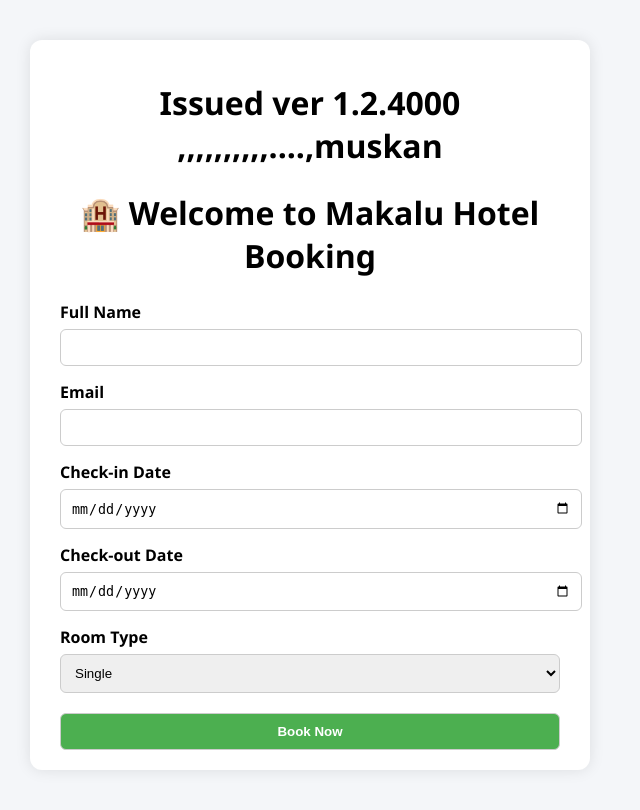
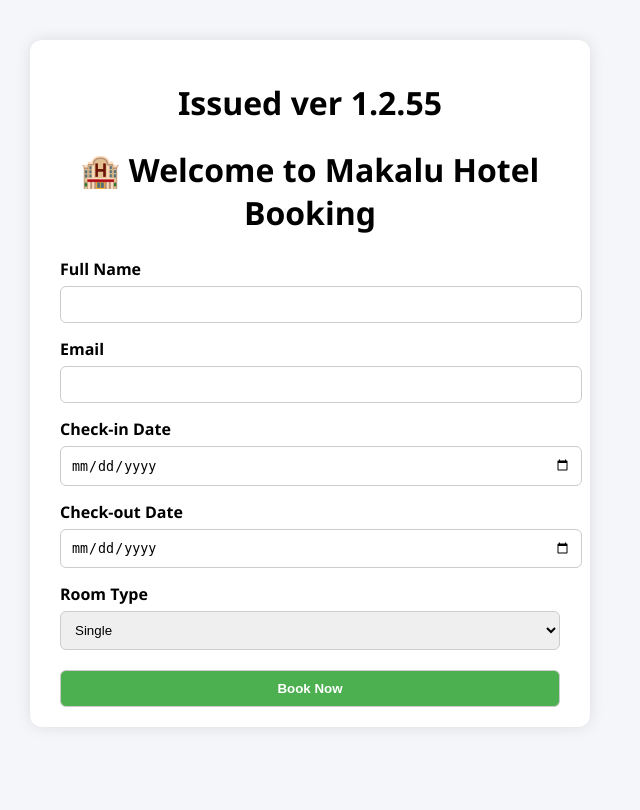
Before and after one commit to sanjeevlcc/itmgt-devops-demo, a PHP site: page / in a window 1280 px wide. Shown: the whole page, without its empty margins (330-970 px from the left). After the commit the page ends 707 px from the top, so only its background shows below. Run offline with PHP 8.4, Linux system fonts and the light colour scheme.

Commit message:
Update index.php

```diff
--- a/index.php
+++ b/index.php
@@ -10,7 +10,7 @@
 
 
   <div class="container">
-    <h1>Issued ver 1.2.4000 ,,,,,,,,,,....,muskan </h1>
+    <h1>Issued ver 1.2.55 </h1>
 
 
     <h1>🏨 Welcome to Makalu Hotel Booking</h1>
```
